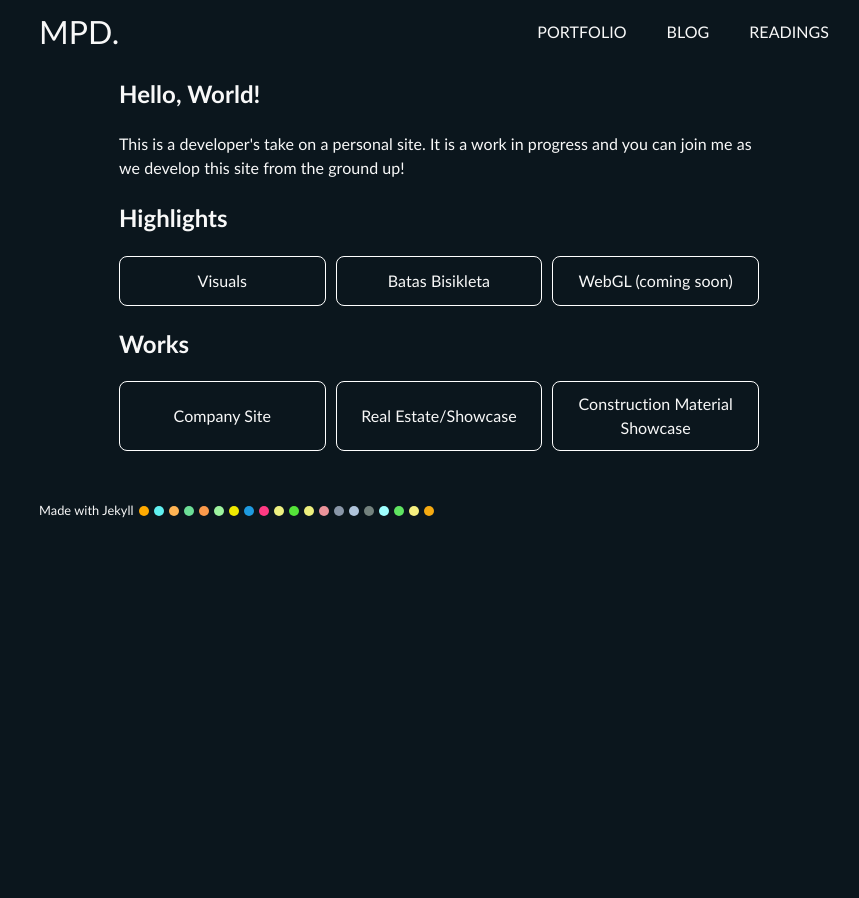
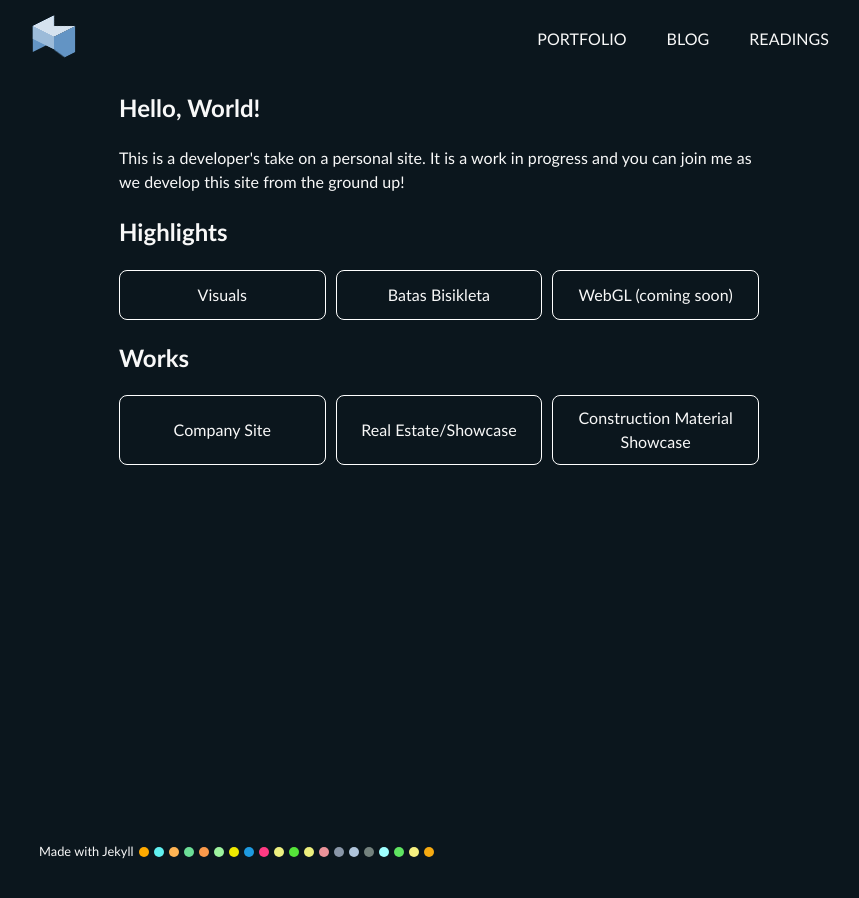
Before and after one commit to mpdagang/mpdagang.github.io, a Jekyll site: the page built from _pages/index.html, in a window 1280 px wide. Shown: the whole page, without its empty margins (201-1060 px from the left). Built offline with Jekyll 4.4.1, drawn with Linux system fonts in a browser that asks for light colours.

Commit message:
Add logo that is Of the Web

```diff
--- a/_layouts/default.html
+++ b/_layouts/default.html
@@ -8,7 +8,9 @@
 </head>
 <body>
     <header class="masthead mp-con mp-w-l">
-        <a class="site-logo" href="/">MPD.</a>
+        <a href="/" class="md-lg-b-link">
+            <div class="md-lg-b" alt="MPD."><div class="md-lg-s md-lg-s__m"></div><div class="md-lg-s md-lg-s__p"></div><div class="md-lg-s md-lg-s__d d-1"></div><div class="md-lg-s md-lg-s__d d-2"></div></div>
+        </a>
         <nav>
             <ul class="nav-btns">
                 <li><a href="/portfolio">PORTFOLIO</a></li>
--- a/assets/styles/main.scss
+++ b/assets/styles/main.scss
@@ -44,6 +44,10 @@ body {
   --mp-c-lua-19: #F6F080;
   --mp-c-lua-20: #F6AA11;
   --mp-f-01: 1.1em;
+}
+
+main {
+  min-height: 78vh;
 }
 
 img {
@@ -125,6 +129,7 @@ ul {
 header.masthead {
     display: flex;
     justify-content: space-between;
+    padding: 1rem 0;
 }
 
 .site-logo {
@@ -156,6 +161,96 @@ header.masthead {
   background-color: #000000;
 }
 
+/* logo
+-----------------------------------------*/
+
+.md-lg-b {
+  font-size: 10px;
+  --x: 3em;
+  --color-m: #d5e2ef;
+  --color-p: #9cbbd9;
+  --color-d: #6394c4;
+}
+
+.md-lg-b {
+  width: var(--x); height: var(--x);
+  transform-style: preserve-3d;
+}
+.md-lg-b div {
+  position: absolute;
+  content: '';
+  transform-style: preserve-3d;
+}
+
+.md-lg-b {
+  transform: rotatex(60deg) rotatez(45deg);
+  transform-origin: calc(var(--x) / 2) calc(var(--x) / 2) calc(var(--x) / 2) ;
+}
+
+.md-lg-b, .md-lg-b * {
+  transition: 1s ease-in-out;
+}
+
+.md-lg-s {
+  width: var(--x); height: var(--x);
+}
+
+.md-lg-s__m {
+  background-color: var(--color-m);
+  translate: 0 0 var(--x);
+  clip-path: polygon(0 100%, 100% 100%, 100% 0, 50% 50%, 0 0);
+}
+
+.md-lg-s__p {
+  background-color: var(--color-p);
+  transform: rotateX(-90deg);
+  transform-origin: bottom center;
+  clip-path: polygon(0 0, 0 50%, 100% 50%, 100% 0);
+}
+
+.md-lg-s__d {
+  background-color: var(--color-d);
+  transform: rotateZ(-90deg) rotateX(-90deg);
+  transform-origin: bottom left;
+  translate: var(--x) 0 0;
+}
+
+.md-lg-s__d.d-1 {
+  clip-path: polygon(100% 0, 100% 100%, 50% 100%, 0 50%, 0 0);
+}
+
+.md-lg-s__d.d-2 {
+  transform: rotateZ(-90deg) rotateX(-90deg);
+  transform-origin: bottom left;
+  translate: 0 0 0;
+}
+
+.md-lg-b:hover {
+  transform: rotatex(60deg) rotatez(405deg);
+}
+
+.md-lg-b-link:active .md-lg-s__m,
+.md-lg-b-link:active .md-lg-s__p,
+.md-lg-b-link:active .md-lg-s__d {
+  transition: 0.2s;
+  background-color: var(--mp-c-lua-03);
+}
+
+.md-lg-b-link:active .md-lg-s__m{
+  translate: 0 0 calc(var(--x) + 0.2em);
+}
+
+.md-lg-b-link:active .md-lg-s__p{
+  translate: 0 0.2em 0;
+}
+
+.md-lg-b-link:active .md-lg-s__d.d-1{
+  translate: calc(var(--x) + 0.2em) 0 0;
+}
+
+.md-lg-b-link:active .md-lg-s__d.d-2{
+    translate: 0 0.2em 0;
+}
 /* Footer
 -----------------------------------------*/
 footer {
```
